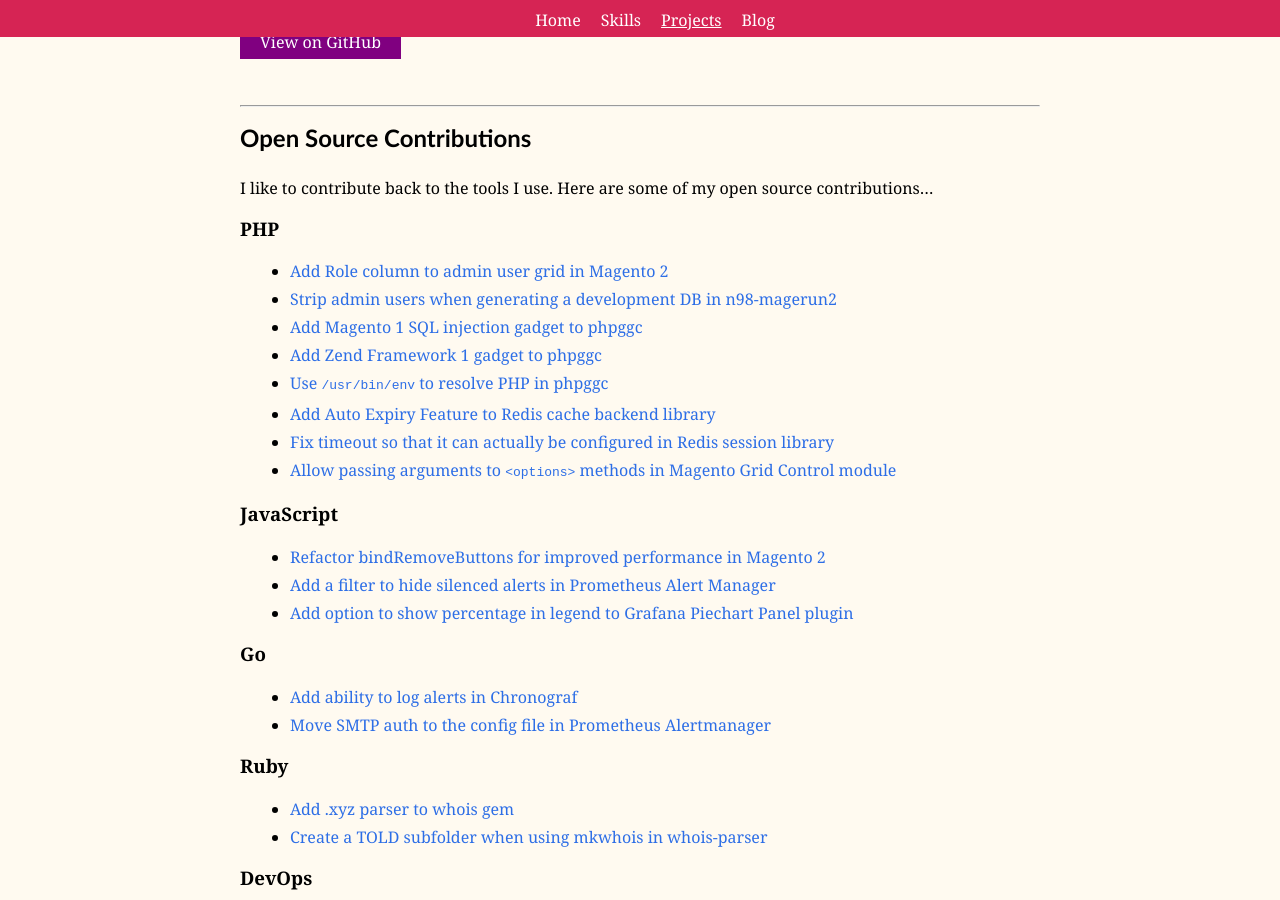
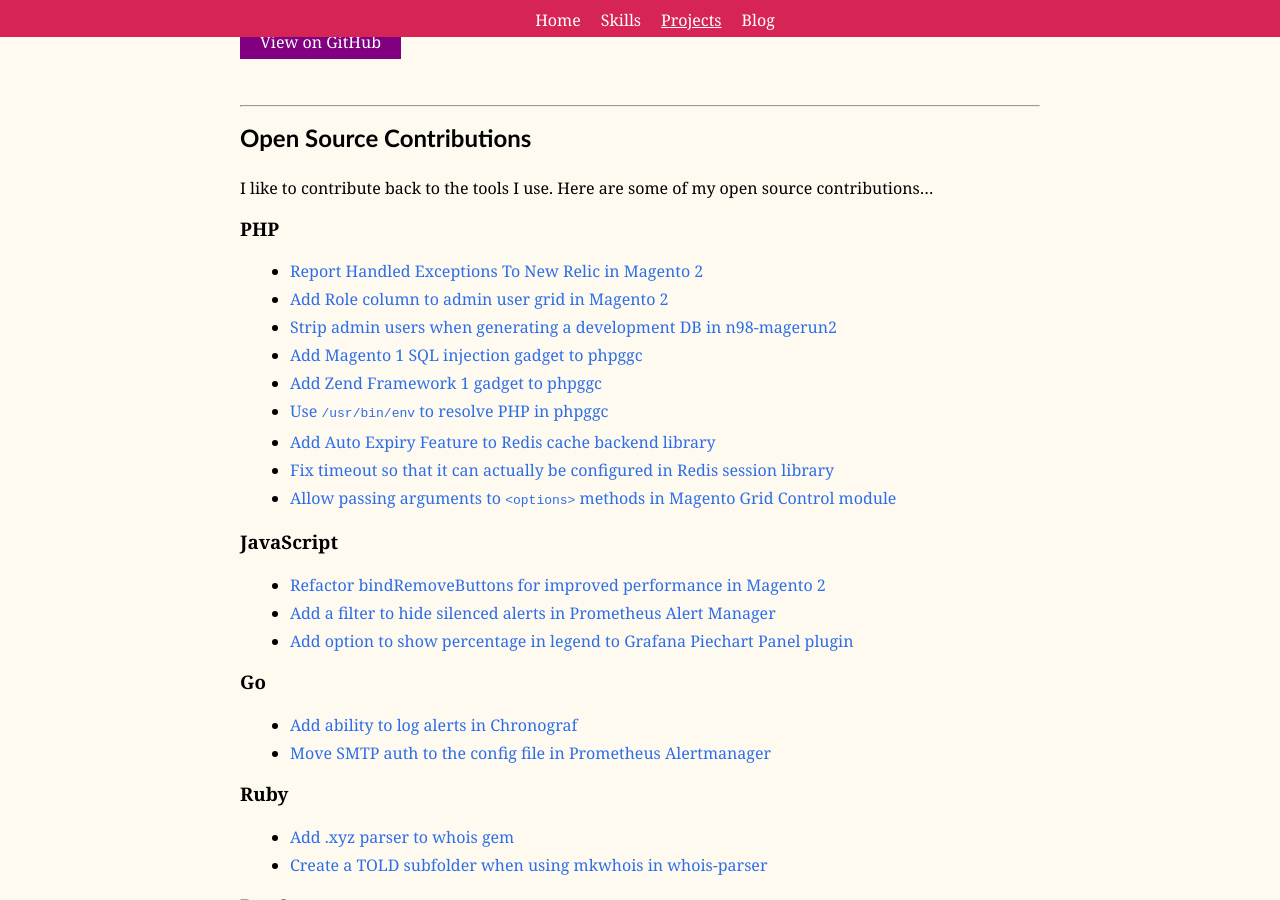
Before and after one commit to mpchadwick/mpchadwick.github.io, a Jekyll site: the page built from projects.md, in a window 1280 px wide and 900 px high, scrolled down 2635 px. Built offline with Jekyll 4.4.1, drawn with Linux system fonts in a browser that asks for light colours.

Commit message:
Add magento2 #11944

```diff
--- a/projects.md
+++ b/projects.md
@@ -26,6 +26,7 @@ I like to contribute back to the tools I use. Here are some of my open source co
 
 ### PHP
 
+- [Report Handled Exceptions To New Relic in Magento 2](https://github.com/magento/magento2/pull/11944)
 - [Add Role column to admin user grid in Magento 2](https://github.com/magento/magento2/pull/10891#issuecomment-332806807)
 - [Strip admin users when generating a development DB in n98-magerun2](https://github.com/netz98/n98-magerun2/pull/309)
 - [Add Magento 1 SQL injection gadget to phpggc](https://github.com/ambionics/phpggc/pull/9)
```
